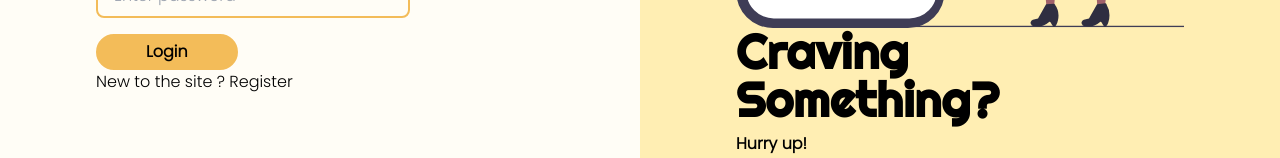
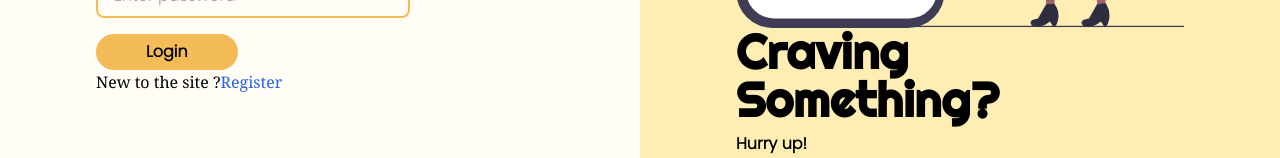
Before and after one commit to sumitks866/foodile-fe, a Next.js app: page /login in a window 1280 px wide. Shown: the part 504-662 px from the top of the page. Built offline with nearby package versions, Linux system fonts and the light colour scheme.

Commit message:
css changes in login and signup

```diff
--- a/pages/login.tsx
+++ b/pages/login.tsx
@@ -52,8 +52,8 @@ export default function Login() {
           )}
         </PrimaryButton>
       </div>
-      <label>New to the site ?
-      <Link href='/signup'> Register</Link>
+      <label className="flex font-serif w-60s relative">New to the site ?
+      <Link href='/signup' className="flex font-serif w-60s relative text-blue-600"> Register</Link>
       </label>
     </AuthWrapper>
   );
--- a/pages/signup.tsx
+++ b/pages/signup.tsx
@@ -68,8 +68,8 @@ export default function Signup() {
           )}
         </PrimaryButton>
       </div>
-      <label>Already a user ?
-        <Link href='/login'> Login</Link>
+      <label className="flex font-serif w-60s relative">Already a user ?
+        <Link href='/login' className="flex font-serif w-60s relative text-blue-600"> Login</Link>
       </label>
     </AuthWrapper>
   );
```
